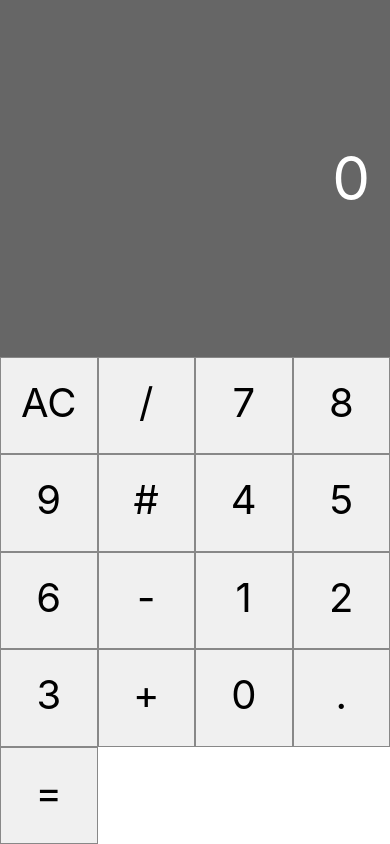
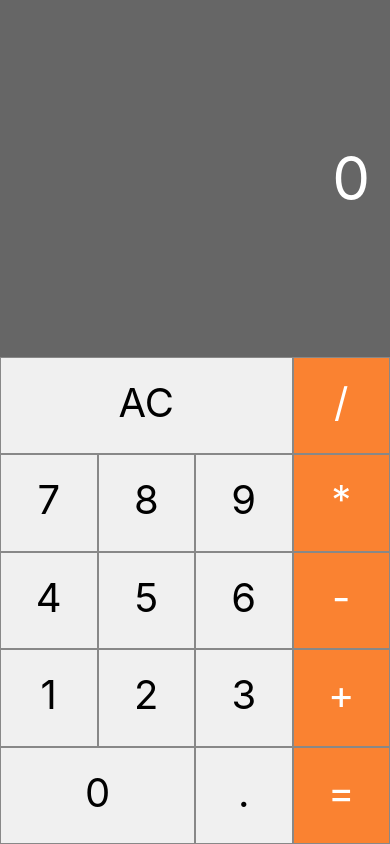
Before and after one commit to pedroaroma/Calculadora-React-Native, a React Native app: screen / in a window 390 px wide. Built offline with nearby package versions, Linux system fonts and the light colour scheme.

Commit message:
(aula 41) adicionado eventos aos botões

```diff
--- a/App.js
+++ b/App.js
@@ -10,28 +10,40 @@
 		displayValue: '0'
 	  }
 
+	  addDigit = n => {
+		  this.setState({displayValue: n})
+	  }
+
+	  clearMemory = () => {
+		  this.setState({displayValue: '0'})
+	  }
+
+	  setOperation = operation => {
+
+	  }
+
 	render(){
 		return(
 			<View style={styles.container}>
 				<Display value={this.state.displayValue} />
 				<View style={styles.button}>
-					<Button label ='AC' />
-					<Button label='/' />
-					<Button label='7' />
-					<Button label='8' />
-					<Button label='9' />
-					<Button label='#' />
-					<Button label='4' />
-					<Button label='5' />
-					<Button label='6' />
-					<Button label='-' />
-					<Button label='1' />
-					<Button label='2' />
-					<Button label='3' />
-					<Button label='+' />
-					<Button label='0' />
-					<Button label='.' />
-					<Button label='=' />
+					<Button label ='AC' triple onClick={this.clearMemory} />
+					<Button label='/' operation onClick={this.setOperation} />
+					<Button label='7' onClick={this.addDigit} />
+					<Button label='8' onClick={this.addDigit} />
+					<Button label='9' onClick={this.addDigit} />
+					<Button label='*' operation onClick={this.setOperation} />
+					<Button label='4' onClick={this.addDigit} />
+					<Button label='5' onClick={this.addDigit} />
+					<Button label='6' onClick={this.addDigit} />
+					<Button label='-' operation onClick={this.setOperation} />
+					<Button label='1' onClick={this.addDigit} />
+					<Button label='2' onClick={this.addDigit} />
+					<Button label='3' onClick={this.addDigit} />
+					<Button label='+' operation onClick={this.setOperation} />
+					<Button label='0' double onClick={this.addDigit} />
+					<Button label='.' onClick={this.addDigit} />
+					<Button label='=' operation onClick={this.setOperation} />
 				</View>
       		</View>
     	)
--- a/src/components/Button.js
+++ b/src/components/Button.js
@@ -16,13 +16,38 @@
         textAlign: 'center',
         borderWidth: 1,
         borderColor: '#888',
+    },
+    operationButton: {
+        color: '#fff',
+        backgroundColor: '#fa8231',
+    },
+    buttonDouble: {
+        width: (Dimensions.get('window').width / 4 ) * 2,
+    },
+    buttonTriple: {
+        width: (Dimensions.get('window').width / 4 ) * 3,
     }
 })
 
 export default props => {
+
+    const stylesButton = [styles.button]
+
+    if (props.double){
+        stylesButton.push(styles.buttonDouble)
+    }
+
+    if (props.triple){
+        stylesButton.push(styles.buttonTriple)
+    }
+
+    if (props.operation){
+        stylesButton.push(styles.operationButton)
+    }
+
     return(
-        <TouchableHighlight onPress={props.onClick}>
-            <Text style={styles.button}>{props.label}</Text>
+        <TouchableHighlight onPress={() => props.onClick(props.label)}>
+            <Text style={stylesButton}>{props.label}</Text>
         </TouchableHighlight>
     )
 }
```
